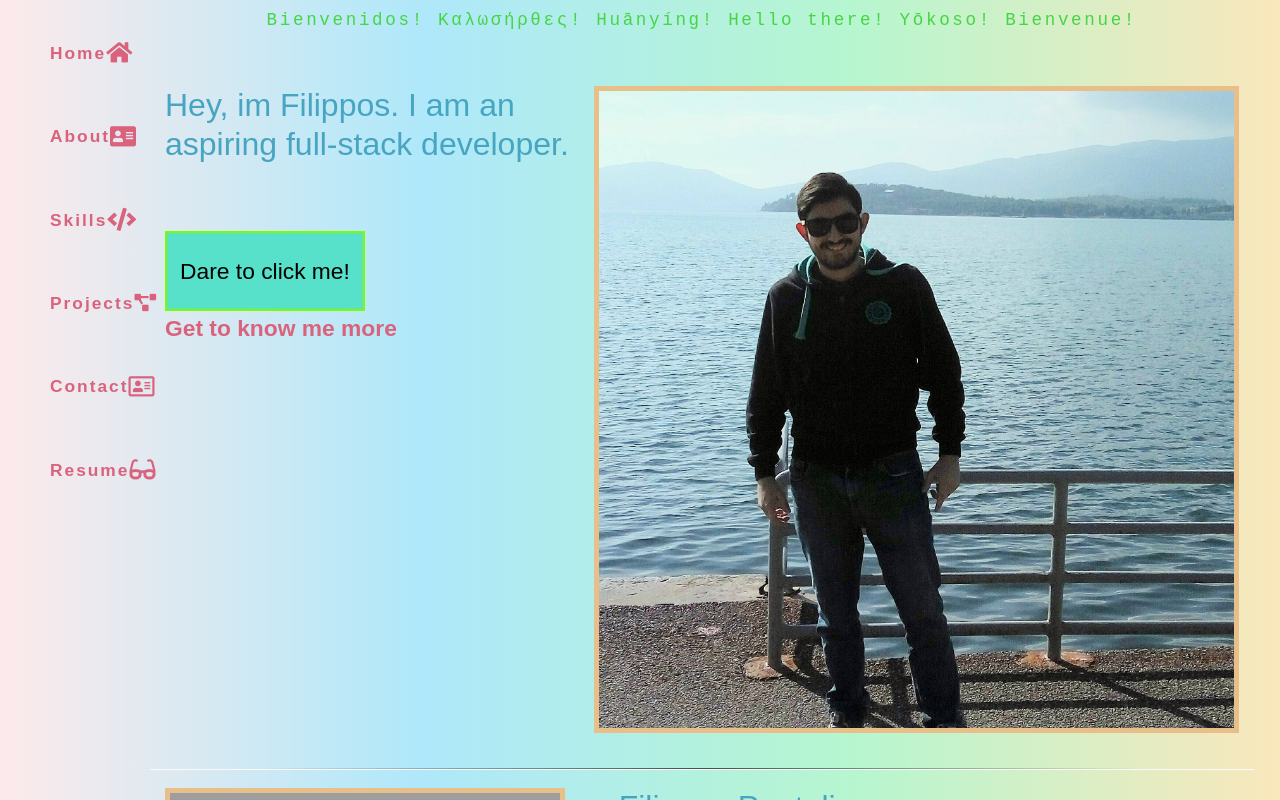
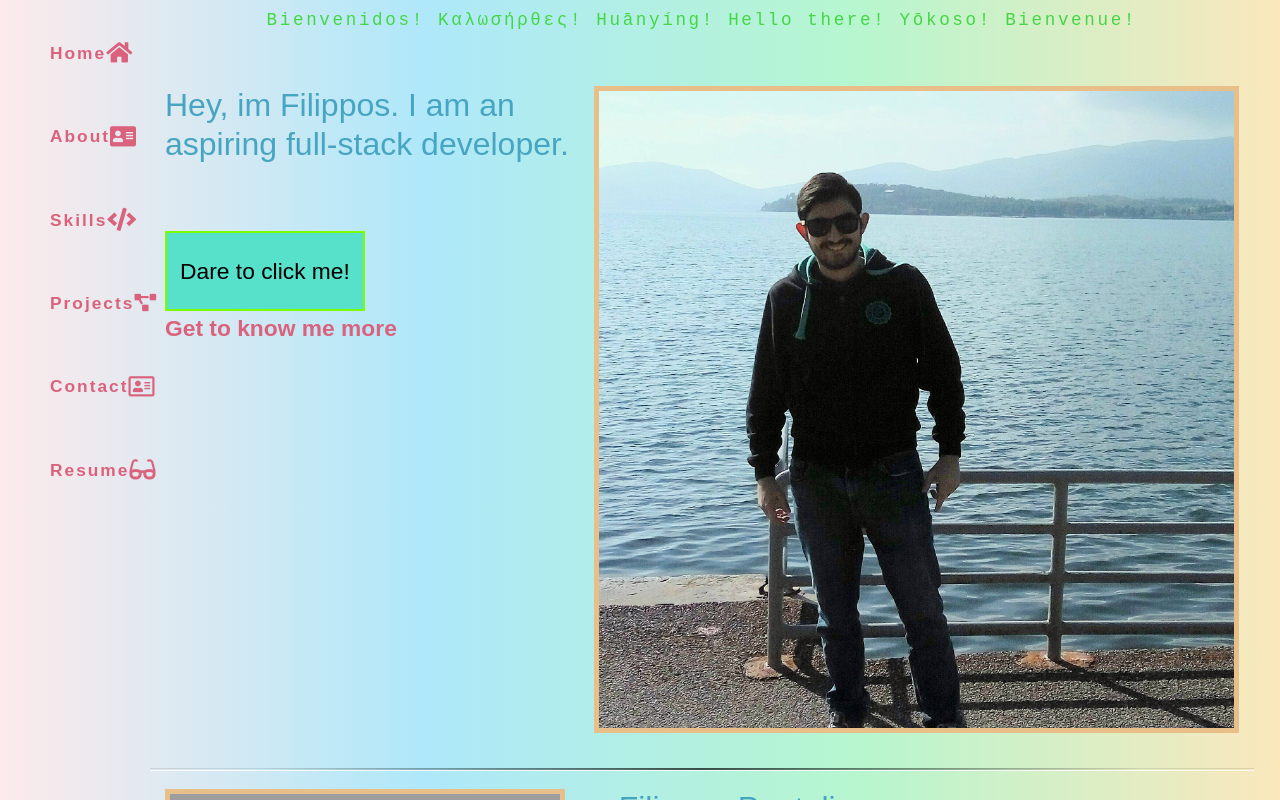
Before and after one commit to Anofilippos1911/portfolio, a plain HTML site: page index.html in a window 1280 px wide. Drawn offline with nearby package versions, Linux system fonts and the light colour scheme; grey boxes are pictures that could not be loaded; a script that the page names is missing.

Commit message:
Git course refresh

```diff
--- a/index.css
+++ b/index.css
@@ -29,7 +29,7 @@ html {
 }
 
 hr {
-	border: 0;
+	border: 2;
 	height: 2px;
 	margin: 18px 0;
 	position: relative;
```
